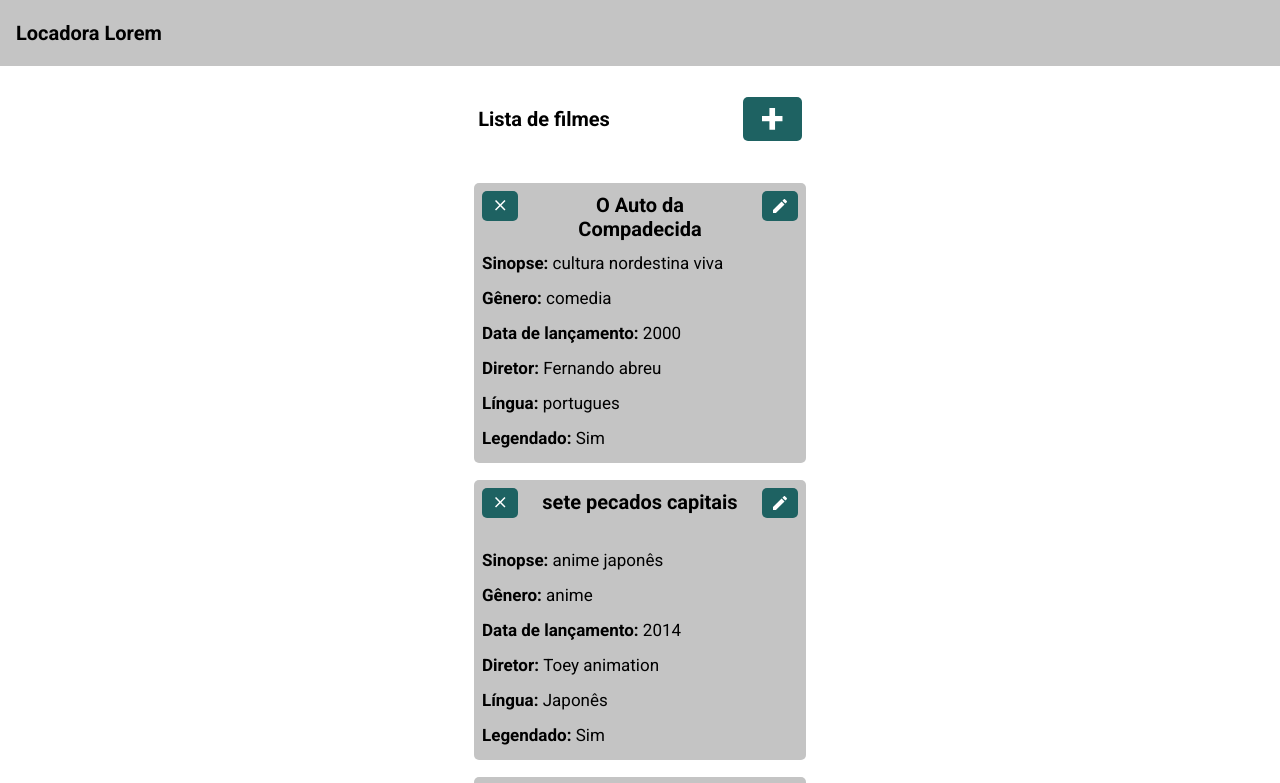
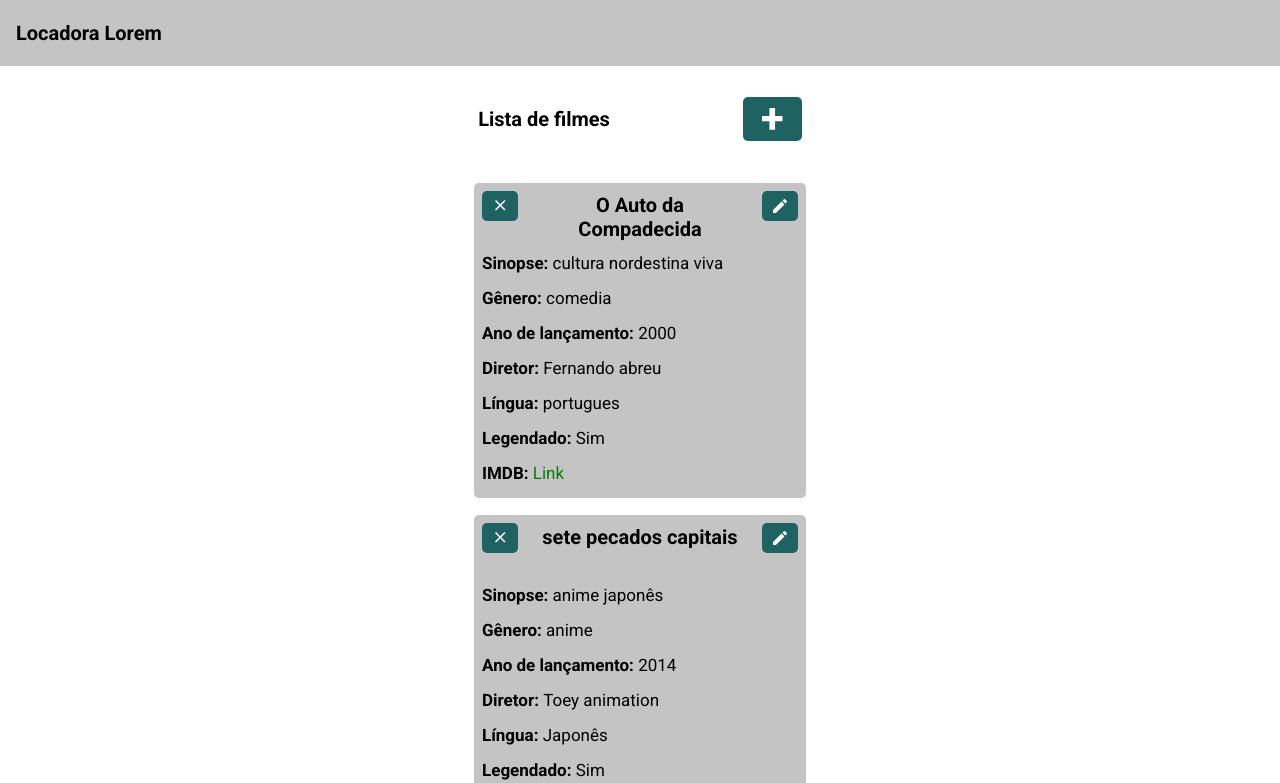
Before and after one commit to jpsant/selecao-krs, a React (Create React App) app: page / in a window 1280 px wide. Shown: the top 783 px of the page. Built offline with nearby package versions, Linux system fonts and the light colour scheme; data requests are answered from the project's data file.

Commit message:
added the IMDB field to the MovieCards

```diff
--- a/src/components/ui/molecules/MovieCard/index.js
+++ b/src/components/ui/molecules/MovieCard/index.js
@@ -3,6 +3,7 @@ import "./styles.scss";
 
 import EditButton from "../../atoms/EditButton";
 import DeleteButton from "../../atoms/DeleteButton";
+import Link from '../../atoms/Link';
 
 export default function MovieCard({ editModal, deleteModal, movie }) {
   return (
@@ -23,7 +24,7 @@ export default function MovieCard({ editModal, deleteModal, movie }) {
         <h2>Gênero: <span>{movie.gender}</span></h2>
       </div>
       <div className="movieCard__launchDate">
-        <h2>Data de lançamento: <span>{movie.launchDate}</span></h2>
+        <h2>Ano de lançamento: <span>{movie.launchDate}</span></h2>
       </div>
       <div className="movieCard__director">
         <h2>Diretor: <span>{movie.director}</span></h2>
@@ -34,6 +35,9 @@ export default function MovieCard({ editModal, deleteModal, movie }) {
       <div className="movieCard__subtitle">
         <h2>Legendado: <span>{movie.subtitle ? "Sim" : "Não"}</span></h2>
       </div>
+      <div className="movieCard__imdb">
+        <h2>IMDB: <span>{movie.imdb.length > 0 ? <Link link={movie.imdb} name="Link" /> : "Link não disponível"}</span></h2>
+      </div>
     </div>
   );
 }
--- a/src/components/ui/molecules/MovieCard/styles.scss
+++ b/src/components/ui/molecules/MovieCard/styles.scss
@@ -140,4 +140,20 @@
       }
     }
   }
+
+  &__imdb {
+    display: flex;
+    width: 100%;
+    margin-bottom: 5px;
+
+    h2 {
+      font-size: 17px;
+      margin: 0;
+      margin-bottom: 10px;
+
+      span {
+        font-weight: 300;
+      }
+    }
+  }
 }
```
